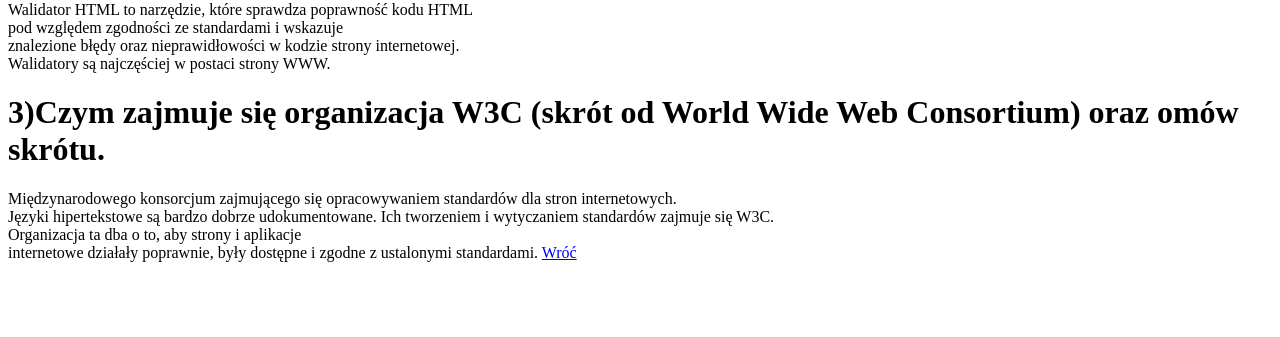
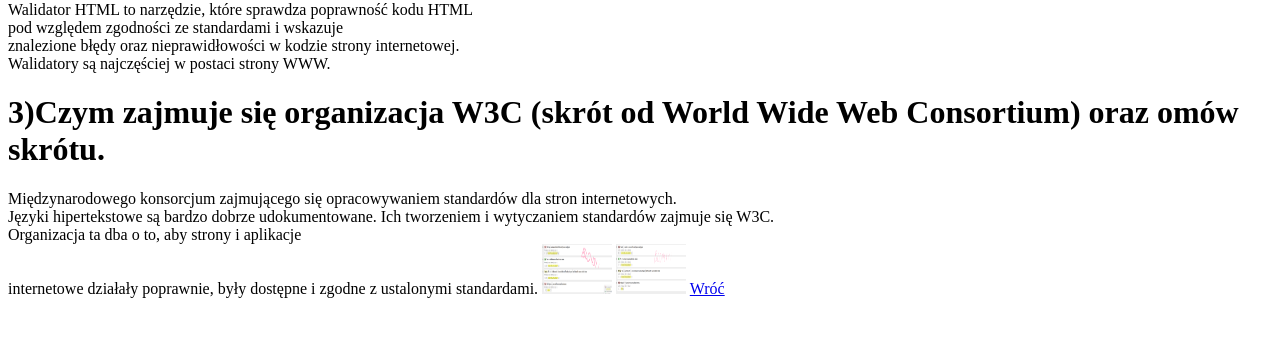
Before and after one commit to dqwid/pracownia, a plain HTML site: page walidacja_Blonskyi.html in a window 1280 px wide. Shown: the part 231-568 px from the top of the page. Drawn offline with Linux system fonts and the light colour scheme.

Commit message:
Update walidacja_Blonskyi.html

```diff
--- a/walidacja_Blonskyi.html
+++ b/walidacja_Blonskyi.html
@@ -29,6 +29,14 @@ wytyczaniem standardów zajmuje się W3C.<br>
 Organizacja ta dba o to, aby strony i aplikacje<br>
 internetowe działały poprawnie, były dostępne i zgodne z ustalonymi standardami.
 
+<img src="Walidacja przed.png" border=0 width=70 height=50>
+
+
+ <img src="Walidacja po.png" border=0 width=70 height=50>
+
+
+
+
 <A HREF="index.html"> Wróć </A><br>
 
 </body>
```
